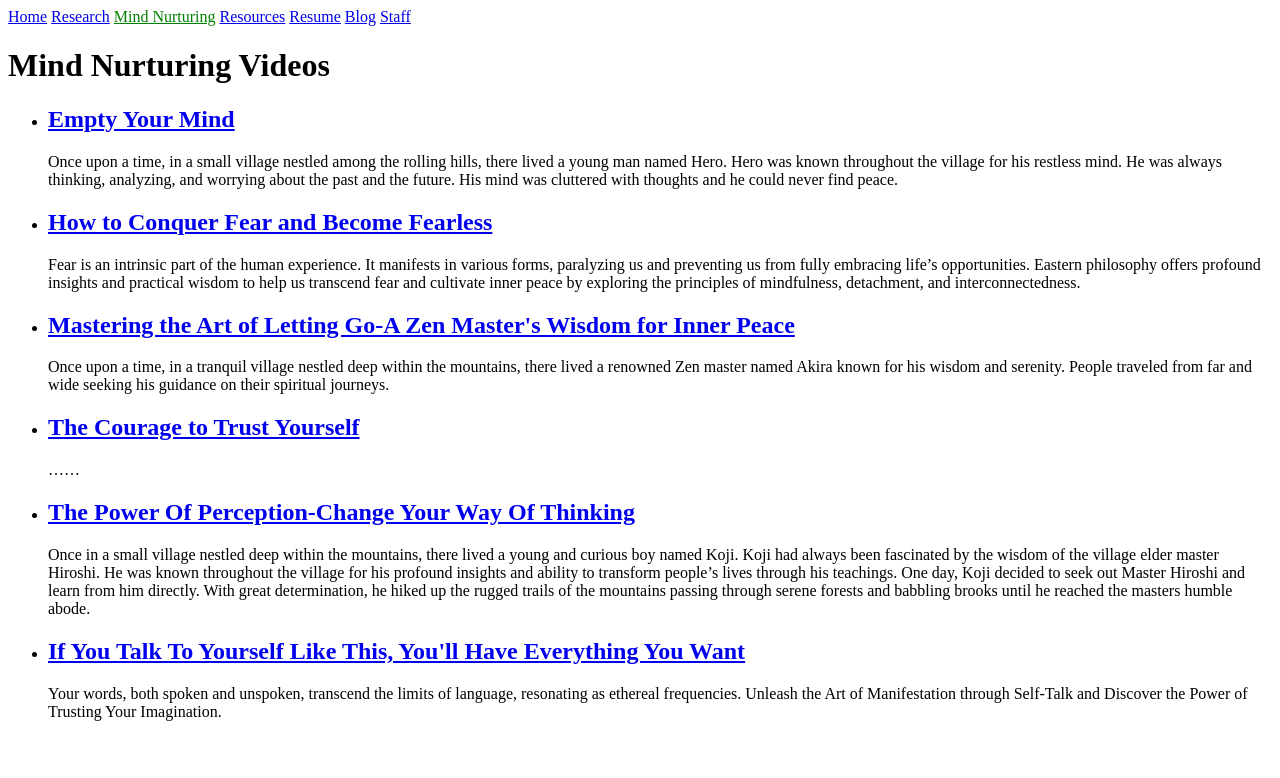
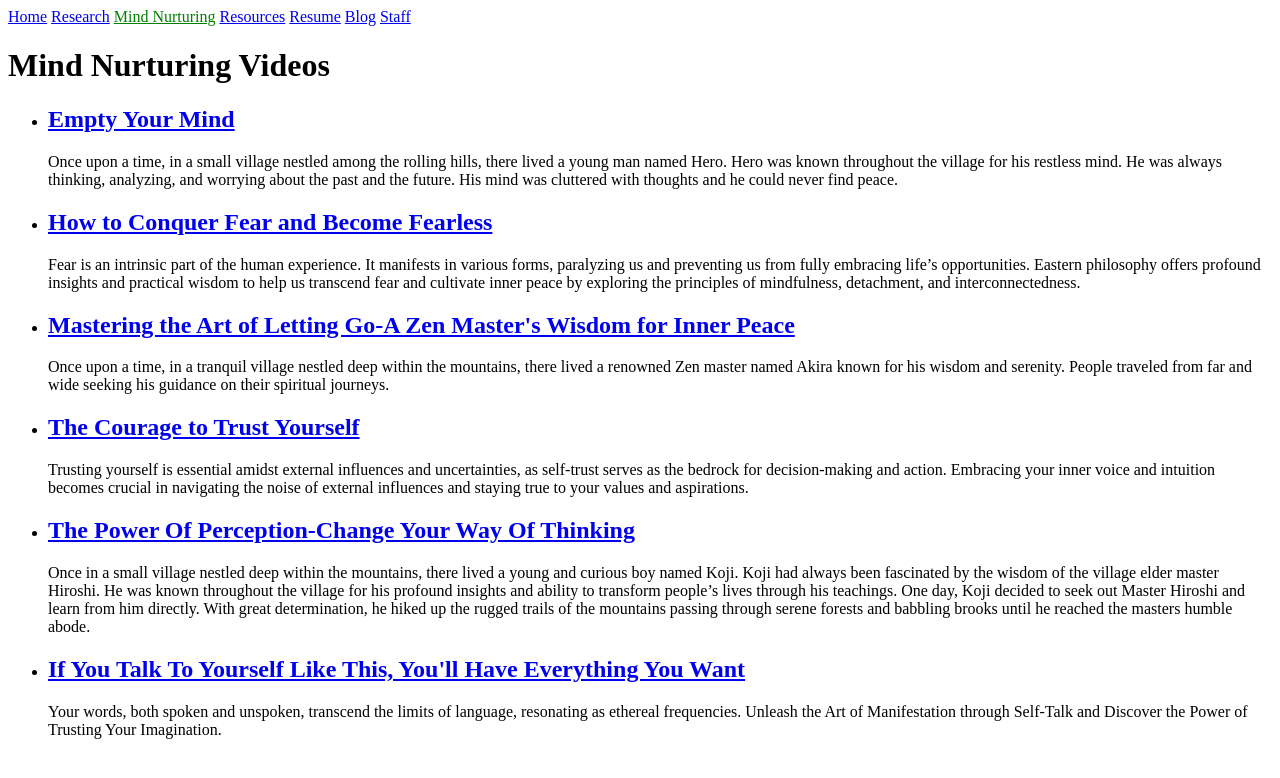
Before and after one commit to Qiana0223/qiana0223.github.io, a Jekyll site: the page built from mind_nurturing.html, in a window 1280 px wide. Shown: the top 778 px of the page. Built offline with Jekyll 4.4.1, drawn with Linux system fonts in a browser that asks for light colours.

Commit message:
Update courageToTrustYourself.md

```diff
--- a/_videos/courageToTrustYourself.md
+++ b/_videos/courageToTrustYourself.md
@@ -4,4 +4,6 @@ title: The Courage to Trust Yourself
 video_url: https://www.youtube.com/embed/HTryMkj5im8
 date: Jun 20, 2023
 ---
-......
+Trusting yourself is essential amidst external influences and uncertainties, as self-trust serves as the bedrock for decision-making and action. Embracing your inner voice and intuition becomes crucial in navigating the noise of external influences and staying true to your values and aspirations.
+
+The world is replete with uncertainties and obstacles that can easily shake our confidence. External influences, societal expectations, and opinions of others often attempt to sway us from our chosen path. In such circumstances, it is our self-trust that becomes the bedrock of our decision-making and actions. Trusting in oneself is an innter journey, a profound exploration of our own depths and capabilities
```
